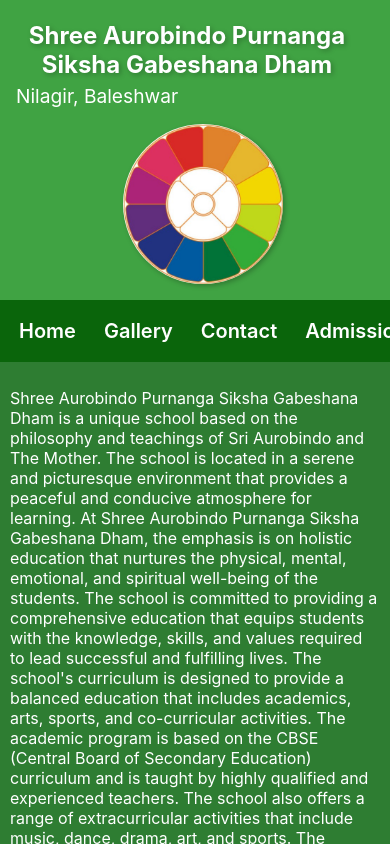
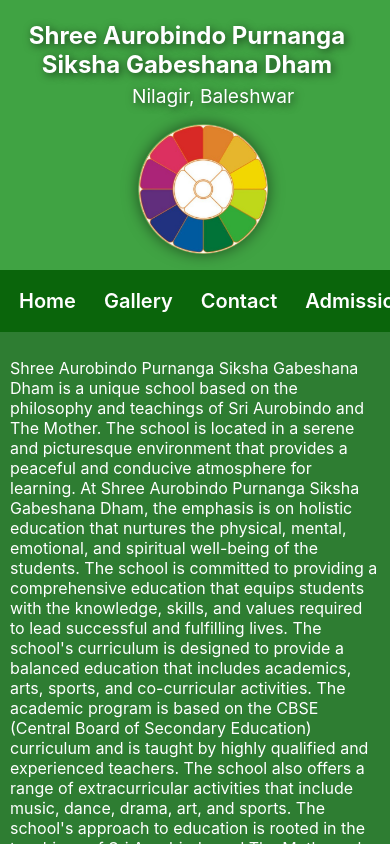
Before and after one commit to devnshankar/sapsgd.com_v1.0, a React (Create React App) app: page / in a window 390 px wide. Shown: the top 844 px of the page. Built offline with nearby package versions, Linux system fonts and the light colour scheme.

Commit message:
corrected h2 allignment and shadows and icon size in footer

```diff
--- a/src/components/Header.jsx
+++ b/src/components/Header.jsx
@@ -1,6 +1,6 @@
 import React from 'react'
 import "../components/styles/Header.scss"
-import logo from '../assets/logo/logo-maa.jpg';
+import logo from '../assets/logo/logo-maa-rmbg.png';
 
 function Header() {
   return (
--- a/src/components/styles/Header.scss
+++ b/src/components/styles/Header.scss
@@ -1,6 +1,7 @@
 $header-bg-color: #40a343; // Material Green color
-$header-logo-shadow: 2px 2px 5px rgba(0, 0, 0, 0.25);
-$header-h1-shadow: 2px 2px 5px rgba(0, 0, 0, 0.25);
+$header-logo-shadow: 0px 0px 15px rgba(0, 0, 0, 0.50);
+$header-h1-shadow: 2px 2px 8px rgba(0, 0, 0, 0.61);
+$header-h2-shadow: 2px 2px 8px rgba(0, 0, 0, 0.61);
 
 .header {
   display: flex;
@@ -25,9 +26,11 @@
     }
 
     h2 {
+      text-shadow: $header-h2-shadow;
       margin: 0;
       font-size: 1.5rem;
       font-weight: normal;
+      margin-left: 5px;
     }
 
   }
@@ -61,6 +64,7 @@
 
       h2 {
         font-size: 1.2rem;
+        margin-left: 116px;
       }
 
     }
@@ -69,8 +73,8 @@
       width: 100%;
       justify-content: center;
       img{
-        width: 160px;
-        height: 160px;
+        width: 130px;
+        height: 130px;
 
       }
     }
```
Also changed, not shown: src/assets/logo/logo-maa-rmbg.png (added).
